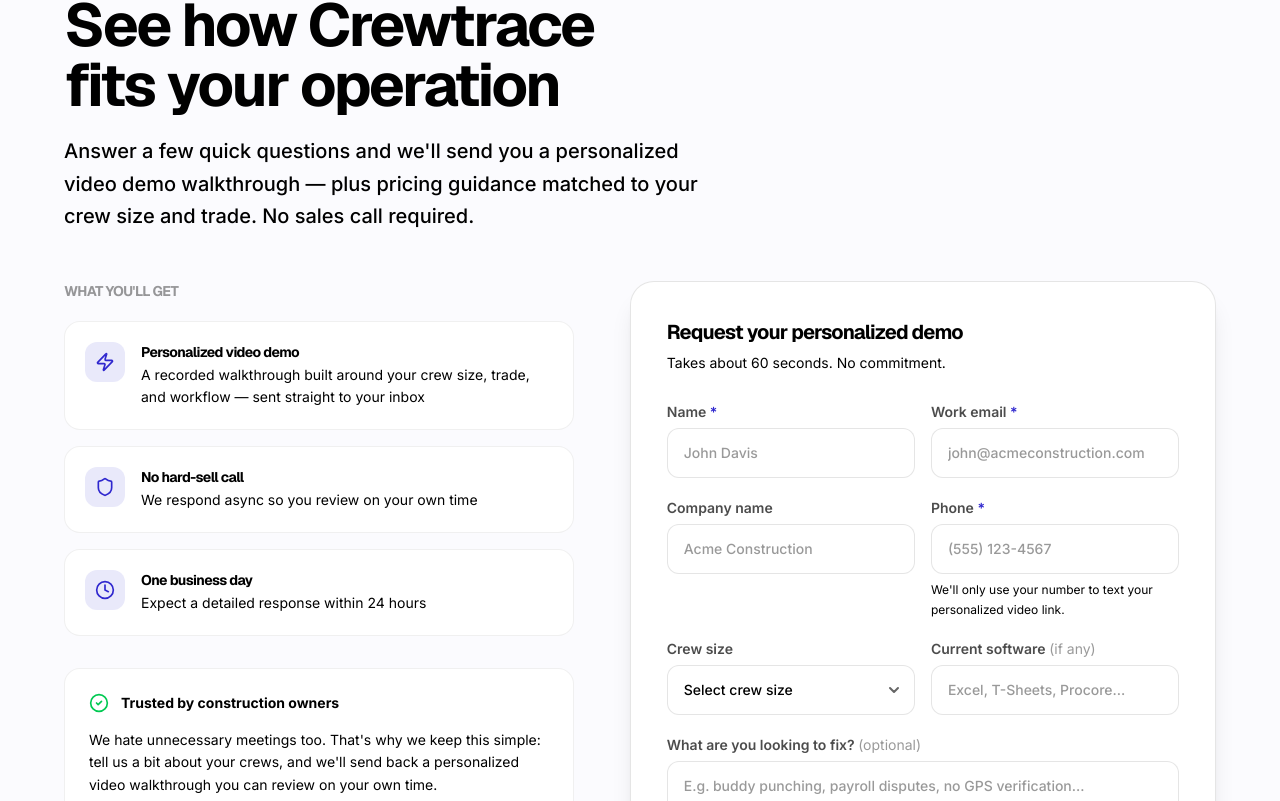
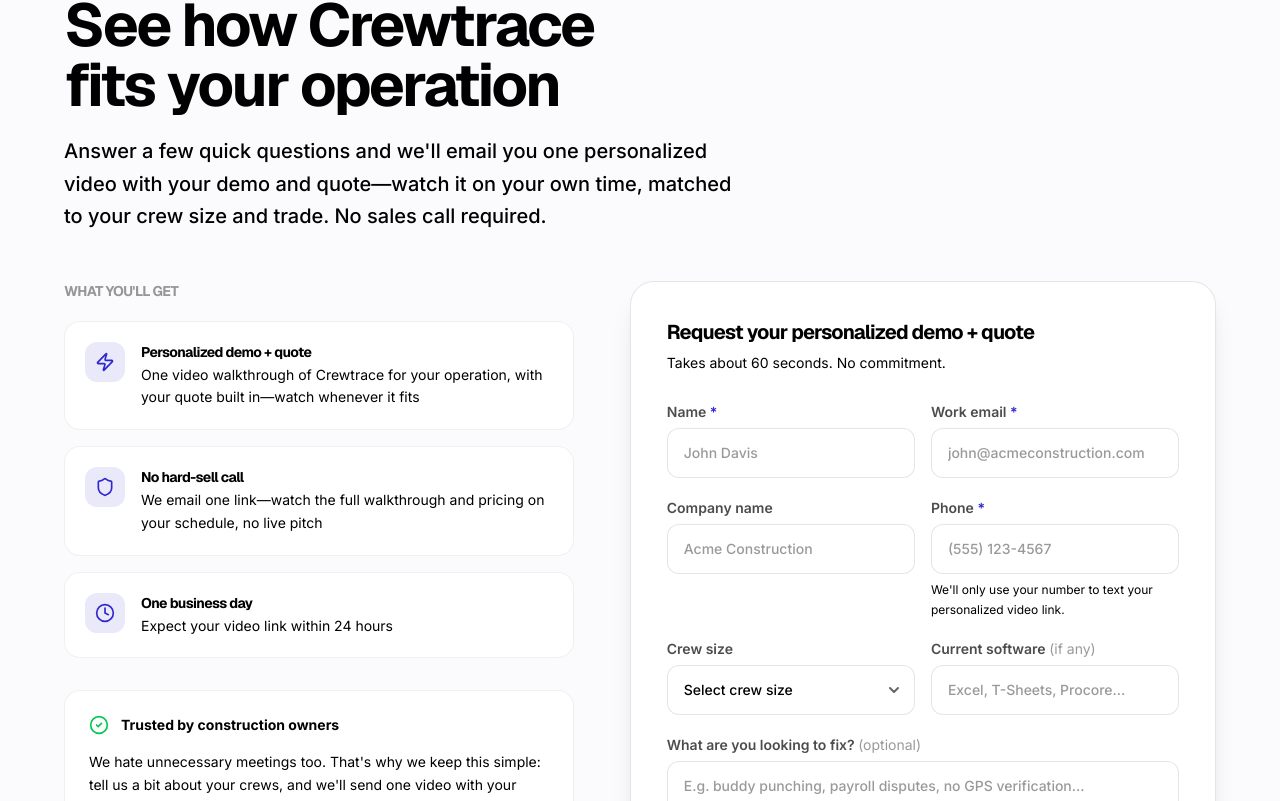
Before and after one commit to cartermitchell13/crewtrace-landing, a Next.js app: page /contact in a window 1280 px wide. Shown: the part 219-1020 px from the top of the page. Built offline with nearby package versions, Linux system fonts and the light colour scheme.

Commit message:
contact copy update

```diff
--- a/app/contact/page.tsx
+++ b/app/contact/page.tsx
@@ -11,25 +11,27 @@
 export const metadata: Metadata = createPageMetadata({
     title: "Get a Personalized Demo + Quote | Crewtrace",
     description:
-        `Answer a few quick questions about your operation and we\u2019ll send back a personalized demo walkthrough and pricing guidance. No sales call required. ${publicIcpPhrase}`,
+        `Answer a few quick questions about your operation and we\u2019ll send one personalized video with your demo and quote—watch it on your own time. No sales call required. ${publicIcpPhrase}`,
     path: "/contact",
 });
 
 const benefits = [
     {
         icon: Zap,
-        title: "Personalized video demo",
-        description: "A recorded walkthrough built around your crew size, trade, and workflow — sent straight to your inbox",
+        title: "Personalized demo + quote",
+        description:
+            "One video walkthrough of Crewtrace for your operation, with your quote built in—watch whenever it fits",
     },
     {
         icon: Shield,
         title: "No hard-sell call",
-        description: "We respond async so you review on your own time",
+        description:
+            "We email one link—watch the full walkthrough and pricing on your schedule, no live pitch",
     },
     {
         icon: Clock,
         title: "One business day",
-        description: "Expect a detailed response within 24 hours",
+        description: "Expect your video link within 24 hours",
     },
 ];
 
@@ -51,10 +53,10 @@
                             See how Crewtrace fits your operation
                         </h1>
                         <p className="mt-5 text-lg font-medium leading-relaxed text-foreground/60 md:text-xl">
-                            Answer a few quick questions and we&apos;ll send you a
-                            personalized video demo walkthrough — plus pricing
-                            guidance matched to your crew size and trade. No sales
-                            call required.
+                            Answer a few quick questions and we&apos;ll email you one
+                            personalized video with your demo and quote—watch it on
+                            your own time, matched to your crew size and trade. No
+                            sales call required.
                         </p>
                     </div>
 
@@ -99,8 +101,9 @@
                                 <p className="text-sm leading-relaxed text-foreground/60">
                                     We hate unnecessary meetings too. That&apos;s why
                                     we keep this simple: tell us a bit about your
-                                    crews, and we&apos;ll send back a personalized video
-                                    walkthrough you can review on your own time.
+                                    crews, and we&apos;ll send one video with your demo
+                                    and quote—watch it whenever you want—no call
+                                    required.
                                 </p>
                                 <div className="mt-4 flex flex-wrap gap-2">
                                     {["No pressure", "No calendar ping-pong", "Just the info you need"].map((tag) => (
@@ -132,7 +135,7 @@
                         <div className="rounded-3xl border border-foreground/10 bg-white p-7 shadow-xl md:p-9">
                             <div className="mb-7">
                                 <h2 className="text-xl font-bold text-foreground">
-                                    Request your personalized demo
+                                    Request your personalized demo + quote
                                 </h2>
                                 <p className="mt-1.5 text-sm text-foreground/50 leading-relaxed">
                                     Takes about 60 seconds. No commitment.
--- a/components/DemoRequestForm.tsx
+++ b/components/DemoRequestForm.tsx
@@ -177,9 +177,8 @@
                     transition={{ duration: 0.5, delay: 0.5, ease: [0.25, 1, 0.5, 1] }}
                     className="text-foreground/60 max-w-md leading-relaxed font-medium text-lg"
                 >
-                    We&apos;ll review your details and send back a personalized
-                    demo walkthrough and pricing guidance within one business
-                    day.
+                    We&apos;ll review your details and send one personalized video
+                    with your demo and quote within one business day.
                 </motion.p>
 
                 <motion.div
```
